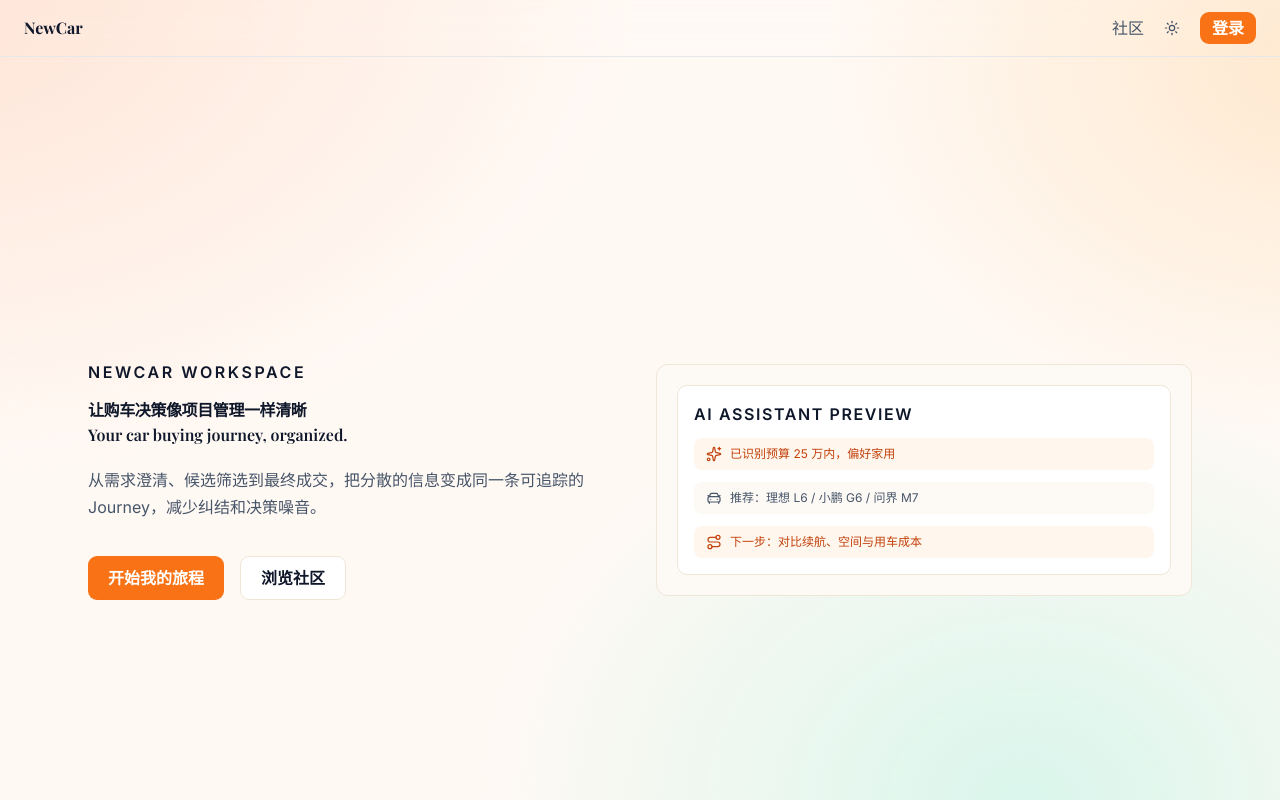
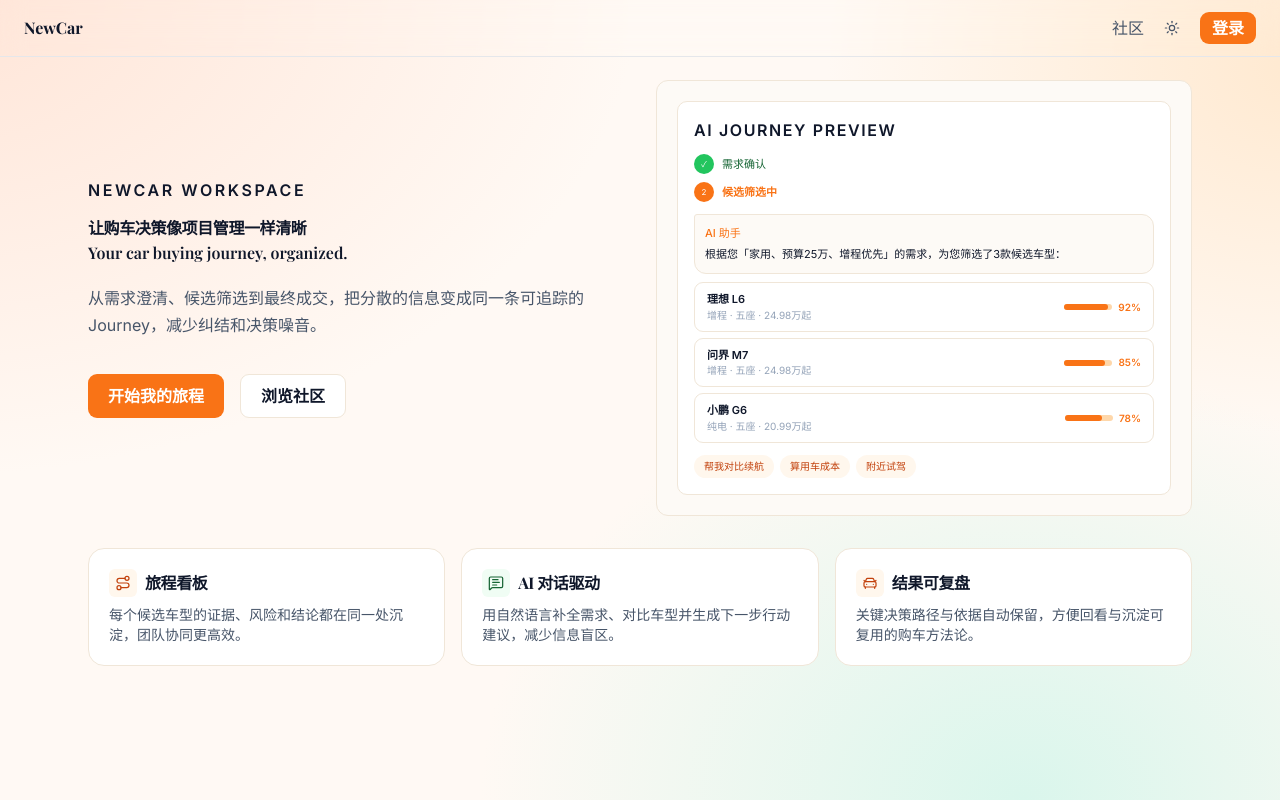
Before and after one commit to StrangeXin/newcar, a Next.js app in the folder apps/web/: page / in a window 1280 px wide. Shown: the top 800 px of the page. Built offline with nearby package versions, Linux system fonts and the light colour scheme.

Commit message:
fix(home): redesign Hero to fit one screen with richer AI preview

```diff
--- a/apps/web/src/app/page.tsx
+++ b/apps/web/src/app/page.tsx
@@ -1,5 +1,5 @@
 import Link from 'next/link';
-import { CarFront, MessageSquareText, Route, Sparkles } from 'lucide-react';
+import { CarFront, MessageSquareText, Route } from 'lucide-react';
 import { ThemeToggle } from '@/components/ui/ThemeToggle';
 import { Button } from '@/components/ui/Button';
 
@@ -21,8 +21,8 @@ export default function HomePage() {
         </div>
       </nav>
 
-      <main className="mx-auto w-full max-w-6xl px-6 pb-16 pt-[80px]">
-        <section className="grid min-h-[calc(100vh-80px)] items-center gap-8 pt-20 md:grid-cols-2">
+      <main className="mx-auto w-full max-w-6xl px-6 pb-12 pt-20">
+        <section className="grid items-center gap-8 md:grid-cols-2">
           <div>
             <p className="text-[var(--text-xs)] font-semibold uppercase tracking-[0.16em] text-[var(--accent-text-soft)]">
               NewCar Workspace
@@ -44,21 +44,68 @@ export default function HomePage() {
           <div className="rounded-[var(--radius-xl)] border border-[var(--border)] bg-[var(--surface-subtle)] p-5">
             <div className="rounded-[var(--radius-lg)] border border-[var(--border)] bg-[var(--surface)] p-4">
               <p className="text-[var(--text-xs)] font-semibold uppercase tracking-[0.1em] text-[var(--accent-text-soft)]">
-                AI Assistant Preview
+                AI Journey Preview
               </p>
-              <div className="mt-3 space-y-3">
-                <div className="flex items-center gap-2 rounded-lg bg-[var(--accent-muted)] px-3 py-2 text-xs text-[var(--accent-text)]">
-                  <Sparkles className="h-4 w-4" aria-hidden="true" />
-                  已识别预算 25 万内，偏好家用
+
+              {/* Simulated journey stages */}
+              <div className="mt-3 space-y-2">
+                <div className="flex items-center gap-2">
+                  <span className="flex h-5 w-5 items-center justify-center rounded-full bg-[var(--success)] text-[8px] text-white">✓</span>
+                  <span className="text-[11px] font-medium text-[var(--success-text)]">需求确认</span>
                 </div>
-                <div className="flex items-center gap-2 rounded-lg bg-[var(--surface-subtle)] px-3 py-2 text-xs text-[var(--text-soft)]">
-                  <CarFront className="h-4 w-4" aria-hidden="true" />
-                  推荐：理想 L6 / 小鹏 G6 / 问界 M7
+                <div className="flex items-center gap-2">
+                  <span className="flex h-5 w-5 items-center justify-center rounded-full bg-[var(--accent)] text-[8px] text-white">2</span>
+                  <span className="text-[11px] font-semibold text-[var(--accent)]">候选筛选中</span>
                 </div>
-                <div className="flex items-center gap-2 rounded-lg bg-[var(--accent-muted)] px-3 py-2 text-xs text-[var(--accent-text)]">
-                  <Route className="h-4 w-4" aria-hidden="true" />
-                  下一步：对比续航、空间与用车成本
+              </div>
+
+              {/* Simulated AI chat */}
+              <div className="mt-3 space-y-2">
+                <div className="rounded-[3px_12px_12px_12px] border border-[var(--border)] bg-[var(--surface-subtle)] p-2.5 text-[11px] text-[var(--text)]">
+                  <p className="font-medium text-[var(--accent)]">AI 助手</p>
+                  <p className="mt-1 leading-relaxed">根据您「家用、预算25万、增程优先」的需求，为您筛选了3款候选车型：</p>
                 </div>
+
+                {/* Mini car cards */}
+                <div className="space-y-1.5">
+                  <div className="flex items-center justify-between rounded-[var(--radius-md)] border border-[var(--border)] bg-[var(--surface)] px-3 py-2">
+                    <div>
+                      <p className="text-[11px] font-semibold text-[var(--text)]">理想 L6</p>
+                      <p className="text-[10px] text-[var(--text-muted)]">增程 · 五座 · 24.98万起</p>
+                    </div>
+                    <div className="flex items-center gap-1.5">
+                      <div className="h-1.5 w-12 rounded-full bg-[var(--accent-border)]"><div className="h-1.5 w-[92%] rounded-full bg-[var(--accent)]"></div></div>
+                      <span className="text-[10px] font-semibold text-[var(--accent)]">92%</span>
+                    </div>
+                  </div>
+                  <div className="flex items-center justify-between rounded-[var(--radius-md)] border border-[var(--border)] bg-[var(--surface)] px-3 py-2">
+                    <div>
+                      <p className="text-[11px] font-semibold text-[var(--text)]">问界 M7</p>
+                      <p className="text-[10px] text-[var(--text-muted)]">增程 · 五座 · 24.98万起</p>
+                    </div>
+                    <div className="flex items-center gap-1.5">
+                      <div className="h-1.5 w-12 rounded-full bg-[var(--accent-border)]"><div className="h-1.5 w-[85%] rounded-full bg-[var(--accent)]"></div></div>
+                      <span className="text-[10px] font-semibold text-[var(--accent)]">85%</span>
+                    </div>
+                  </div>
+                  <div className="flex items-center justify-between rounded-[var(--radius-md)] border border-[var(--border)] bg-[var(--surface)] px-3 py-2">
+                    <div>
+                      <p className="text-[11px] font-semibold text-[var(--text)]">小鹏 G6</p>
+                      <p className="text-[10px] text-[var(--text-muted)]">纯电 · 五座 · 20.99万起</p>
+                    </div>
+                    <div className="flex items-center gap-1.5">
+                      <div className="h-1.5 w-12 rounded-full bg-[var(--accent-border)]"><div className="h-1.5 w-[78%] rounded-full bg-[var(--accent)]"></div></div>
+                      <span className="text-[10px] font-semibold text-[var(--accent)]">78%</span>
+                    </div>
+                  </div>
+                </div>
+              </div>
+
+              {/* Simulated action chips */}
+              <div className="mt-3 flex flex-wrap gap-1.5">
+                <span className="rounded-full bg-[var(--accent-muted)] px-2.5 py-1 text-[10px] font-medium text-[var(--accent-text)]">帮我对比续航</span>
+                <span className="rounded-full bg-[var(--accent-muted)] px-2.5 py-1 text-[10px] font-medium text-[var(--accent-text)]">算用车成本</span>
+                <span className="rounded-full bg-[var(--accent-muted)] px-2.5 py-1 text-[10px] font-medium text-[var(--accent-text)]">附近试驾</span>
               </div>
             </div>
           </div>
```
